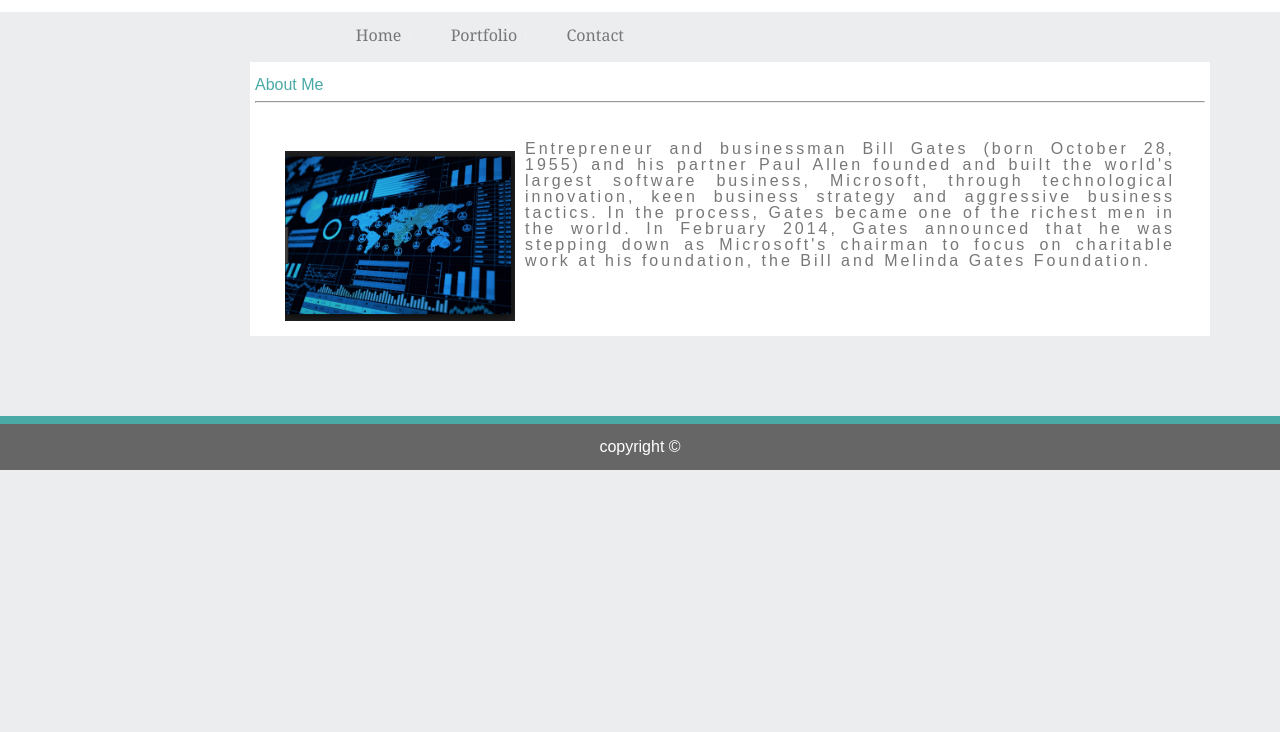
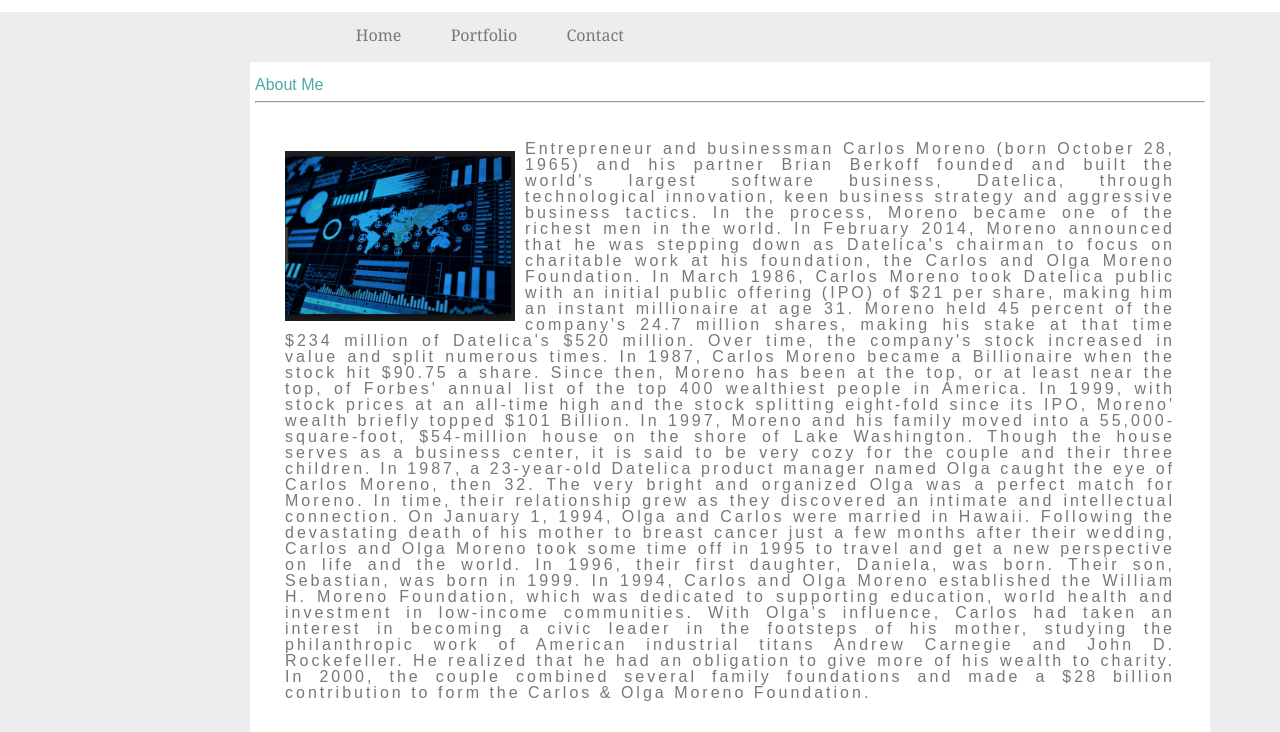
Before and after one commit to camorena/Homework-Jan29, a plain HTML site: page index.html in a window 1280 px wide. Shown: the part 68-800 px from the top of the page. Drawn offline with nearby package versions, Linux system fonts and the light colour scheme.

Commit message:
additional changes

```diff
--- a/index.html
+++ b/index.html
@@ -34,8 +34,32 @@
     <h1>About Me</h1>
     <hr>
     <p>
-      <img src="assets/images/image2.png" alt="Technology">Entrepreneur and businessman Bill Gates (born October 28, 1955)
-      and his partner Paul Allen founded and built the world's largest software business, Microsoft, through technological innovation, keen business strategy and aggressive business tactics. In the process, Gates became one of the richest men in the world. In February 2014, Gates announced that he was stepping down as Microsoft's chairman to focus on charitable work at his foundation, the Bill and Melinda Gates Foundation.
+      <img src="assets/images/image2.png" alt="Technology">Entrepreneur and businessman Carlos Moreno (born October 28, 1965)
+      and his partner Brian Berkoff founded and built the world's largest software business, Datelica, through technological innovation,
+      keen business strategy and aggressive business tactics.
+      In the process, Moreno became one of the richest men in the world. In February 2014, Moreno announced that he was stepping down as
+      Datelica's chairman to focus on charitable work at his foundation,
+      the Carlos and Olga Moreno Foundation.
+      In March 1986, Carlos Moreno took Datelica public with an initial public offering (IPO) of $21 per share, making him an instant
+      millionaire at age 31. Moreno held 45 percent of the company's 24.7 million shares, making his stake at that time $234 million
+      of Datelica's $520 million.
+      Over time, the company's stock increased in value and split numerous times. In 1987, Carlos Moreno became a Billionaire when the stock
+      hit $90.75 a share. Since then, Moreno has been at the top, or at least near the top, of Forbes' annual list of the top 400 wealthiest
+      people in America. In 1999, with stock prices at an all-time high and the stock splitting eight-fold since its IPO, Moreno' wealth briefly
+      topped $101 Billion.
+      In 1997, Moreno and his family moved into a 55,000-square-foot, $54-million house on the shore of Lake Washington. Though the house serves
+      as a business center, it is said to be very cozy for the couple and their three children.
+      In 1987, a 23-year-old Datelica product manager named Olga caught the eye of Carlos Moreno, then 32. The very bright and organized
+      Olga was a perfect match for Moreno. In time, their relationship grew as they discovered an intimate and intellectual connection.
+      On January 1, 1994, Olga and Carlos were married in Hawaii.
+      Following the devastating death of his mother to breast cancer just a few months after their wedding, Carlos and Olga Moreno took some time
+      off in 1995 to travel and get a new perspective on life and the world. In 1996, their first daughter, Daniela, was born. Their son, Sebastian,
+      was born in 1999.
+      In 1994, Carlos and Olga Moreno established the William H. Moreno Foundation, which was dedicated to supporting education, world health and
+      investment in low-income communities. With Olga's influence, Carlos had taken an interest in becoming a civic leader in the footsteps of
+      his mother, studying the philanthropic work of American industrial titans Andrew Carnegie and John D. Rockefeller. He realized that he had
+      an obligation to give more of his wealth to charity. In 2000, the couple combined several family foundations and made a $28 billion contribution
+      to form the Carlos & Olga Moreno Foundation.
     </p>
   </section>
   <footer>
```
